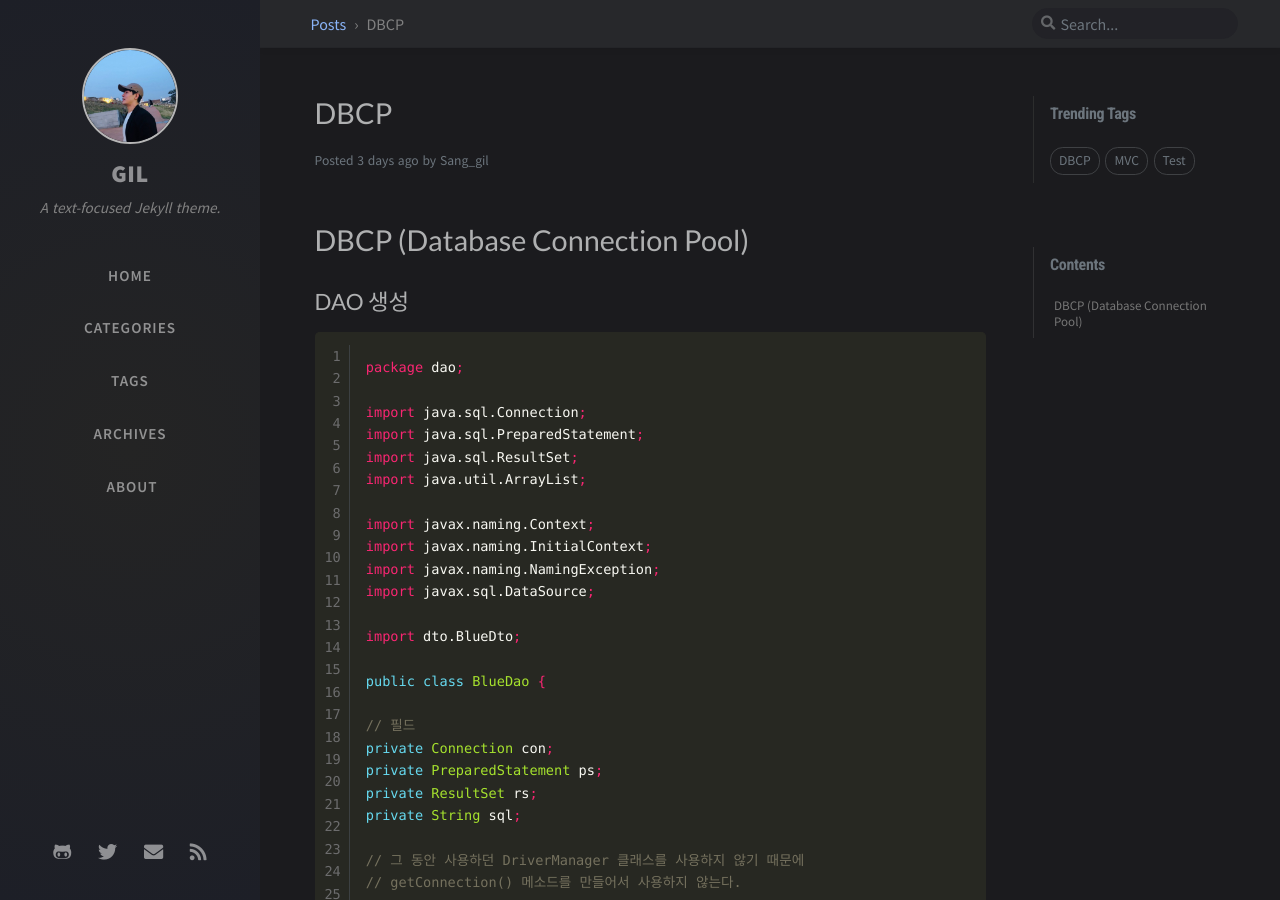
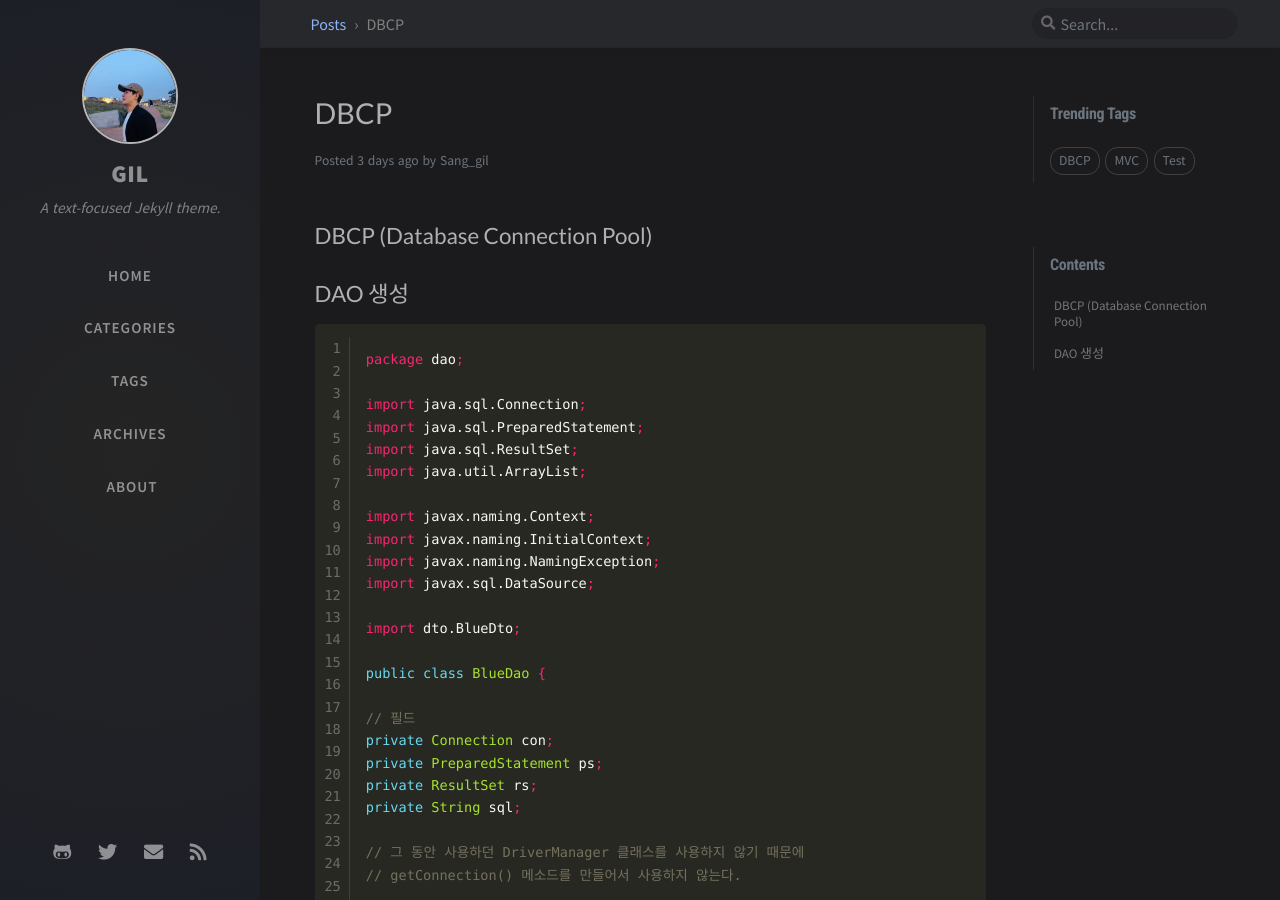
Before and after one commit to fkdl3010/fkdl3010.github.io, a Jekyll site: the page built from _posts/2020-12-18-DBCP.md, in a window 1280 px wide and 900 px high. Built offline with Jekyll 4.4.1, drawn with Linux system fonts in a browser that asks for light colours; nearby versions of some CDN libraries; comment, search, counter and statistics services are not loaded.

Commit message:
no message

````diff
--- a/_posts/2020-12-18-DBCP.md
+++ b/_posts/2020-12-18-DBCP.md
@@ -5,9 +5,9 @@
 tags: [MVC, DBCP]
 ---
 
-# DBCP (Database Connection Pool)
+<h2>DBCP (Database Connection Pool)</h2>
 
-## DAO 생성
+<h2>DAO 생성</h2>
 
 ```java
 
````
